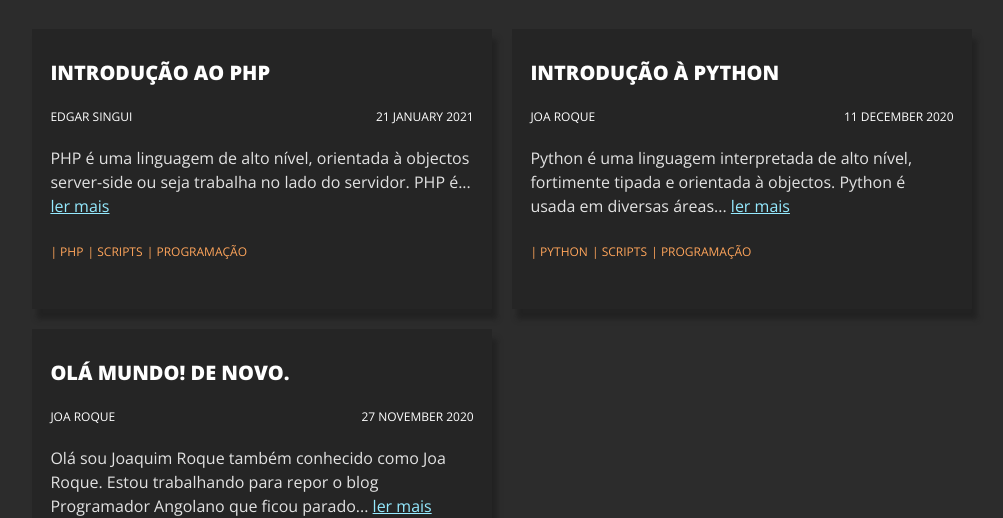
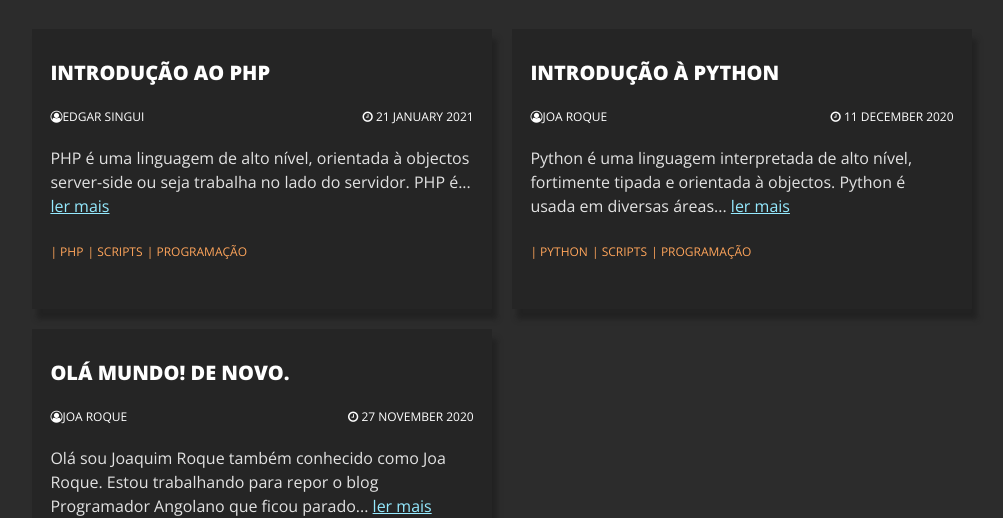
Before and after one commit to programadorao/pangolano.github.io-old, a Jekyll site: the page built from index.html, in a window 1280 px wide. Shown: the part 185-703 px from the top of the page, without its empty margins (138-1141 px from the left). Built offline with Jekyll 4.4.1, drawn with Linux system fonts in a browser that asks for light colours; the list of posts is cut into pages by our own code.

Commit message:
Update index.html

```diff
--- a/index.html
+++ b/index.html
@@ -8,14 +8,18 @@
 
 
       <div class="post-card-body">
-        <a href="{{post.url | prepend: site.baseurl}}" class="post-card-link"><h3 class="post-card-title">{{post.title}}</h3></a>
+        <a href="{{post.url | prepend: site.baseurl}}" class="post-card-link">
+          <h3 class="post-card-title">{{post.title}}</h3>
+        </a>
         <div class="post-card-info">
           {% if post.author %}
-            {% assign author = site.authors[post.author] %}
-            <span class="post-card-author-name">{{ author.name }}</span>
-            <div class="post-card-datatime">
+          {% assign author = site.authors[post.author] %}
+          <span class="post-card-author-name"><i class="fa fa-user-circle-o"></i>{{ author.name }}</span>
+          {% endif %}
+          <div class="post-card-datatime">
             <meta itemprop="datePublished" content="{{post.date}}">
             <time datetime="{{ post.date | date_to_xmlschema }}">
+              <i class="fa fa-clock-o"></i>
               <span class="day">
                 {{ post.date | date: "%d" }}
               </span>
@@ -23,7 +27,6 @@
                 {{ post.date | date: "%B %Y" }}
               </span>
             </time>
-          {% endif %}
           </div>
         </div>
         <p class="post-card-description">
@@ -31,7 +34,7 @@
           <a href="{{ post.url | prepend: site.baseurl }}" class="link">ler mais</a>
         </p>
         {% for tag in post.tags %}
-          <a href="{{site.baseurl}}/tags#{{tag}}" class="tag">|&#32;{{ tag }}</a>
+        <a href="{{site.baseurl}}/tags#{{tag}}" class="tag">|&#32;{{ tag }}</a>
         {% endfor %}
       </div>
 
```
